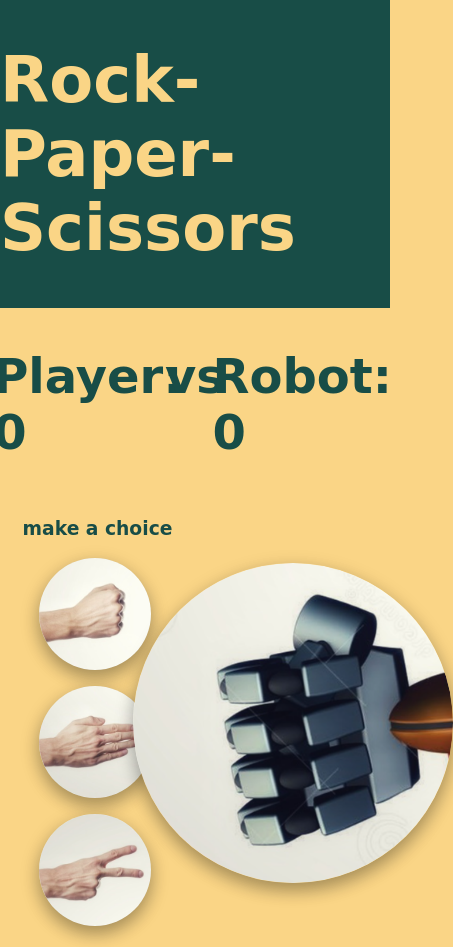
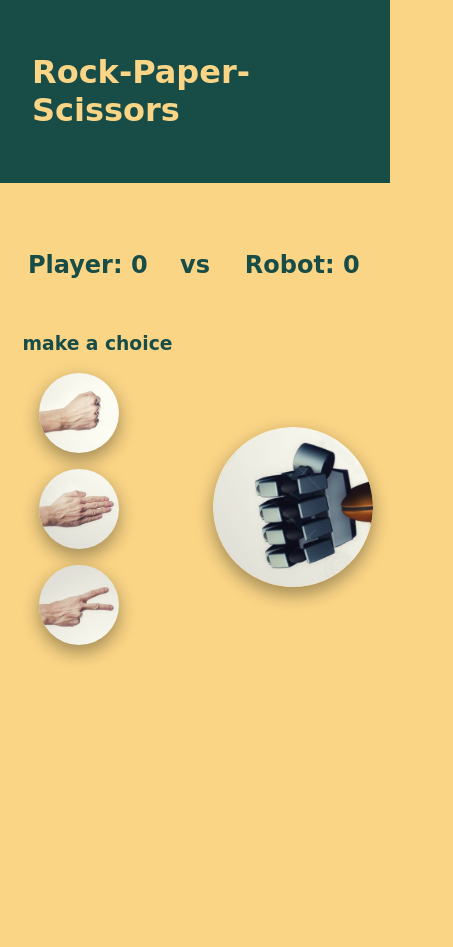
Before and after one commit to yavorant/RockPaperScissors, a plain HTML site: page index.html in a window 390 px wide. Shown: the whole page, 453 px wide, since content can reach past the window. After the commit the page ends 844 px from the top, so only its background shows below. Drawn offline with Linux system fonts and the light colour scheme; a web font is replaced by a local one.

Commit message:
@media (max-width: 640px)

```diff
--- a/index.html
+++ b/index.html
@@ -41,7 +41,7 @@
   <div class="mainSection" id="mainSection">
 
     <div class="makeAChoice" id="makeAChoice">
-      <div>
+      <div class="makeAChoiceButtons">
         <h3>make a choice</h3>
         <button id="rock" class="btn" type="button"></button>
         <button id="paper" class="btn" type="button"></button>
--- a/script.js
+++ b/script.js
@@ -100,14 +100,11 @@ let robotPoints = 0;
   document.querySelectorAll(".btn")[i].addEventListener("click", function() {
     document.getElementById("mainSection").style.display = "none";
     playerSelection = this.id;
-      console.log("playerSelection: ", playerSelection);
     let computerSelection = computerPlay();
-      console.log("computerSelection: ", computerSelection);
     document.getElementById("imageOfYourChoice").src = "roundImages/" + playerSelection + "Human.png";
     document.getElementById("imageOfComputerChoice").src = "roundImages/" + computerSelection + "Robot.png";
     document.getElementById("additionSection").style.display = "flex";
     let roundResult = playRoundNew(playerSelection, computerSelection);
-      console.log(roundResult);
     if (roundResult === "win") {
       playerPoints = playerPoints + 1;
       document.getElementById("playerScore").innerText = `Player: ${playerPoints}`;
@@ -115,12 +112,10 @@ let robotPoints = 0;
       robotPoints = robotPoints + 1;
       document.getElementById("robotScore").innerText = `Robot: ${robotPoints}`;
     }
-      console.log("playerPoints: ", playerPoints);
-      console.log("robotPoints: ", robotPoints);
-      window.setTimeout(function(){
+    window.setTimeout(function() {
       document.getElementById("mainSection").style.display = "flex";
       document.getElementById("additionSection").style.display = "none";
-          },1000);
+    }, 1000);
     if (playerPoints === 5) {
       document.getElementById("mainSection").style.display = "none";
       document.getElementById("additionSection").style.display = "none";
--- a/style.css
+++ b/style.css
@@ -128,3 +128,62 @@ h1 {
   height: 20rem;
   margin: 4rem;
 }
+
+@media (max-width: 640px) {
+
+  header {
+    display: flex;
+    background-color: #184d47;
+    justify-content: center;
+    margin-bottom: 3rem;
+    padding: 2rem;
+  }
+
+  h1 {
+    font-family: 'Cabin Sketch', cursive;
+    font-size: 2rem;
+    font-weight: 700;
+    color: #fad586;
+  }
+
+  .score {
+    display: flex;
+    font-family: 'Cabin Sketch', cursive;
+    font-size: 1rem;
+    margin: 1rem 0;
+  }
+
+  .resultSection {
+    display: none;
+    justify-content: center;
+    font-size: 3rem;
+  }
+
+  .btn {
+    height: 5rem;
+    width: 5rem;
+    background-size: 100%;
+    border: none;
+    border-radius: 50%;
+    padding: 1rem 1rem;
+    text-align: center;
+    text-decoration: none;
+    display: block;
+    font-size: 1rem;
+    margin: 1rem 1rem;
+    box-shadow: 0 8px 16px 0 rgba(0,0,0,0.2), 0 6px 20px 0 rgba(0,0,0,0.19);
+  }
+
+  .imageOfComputerChoice, .imageOfYourChoice {
+    box-shadow: 0 8px 16px 0 rgba(0,0,0,0.2), 0 6px 20px 0 rgba(0,0,0,0.19);
+    border-radius: 50%;
+    width: 10rem;
+    height: 10rem;
+    margin: 2rem;
+    margin-top: 7rem;
+  }
+
+  #resultText {
+    margin-top: 8rem;
+  }
+}
```
Lines whose indentation alone changed are shown as unchanged.
